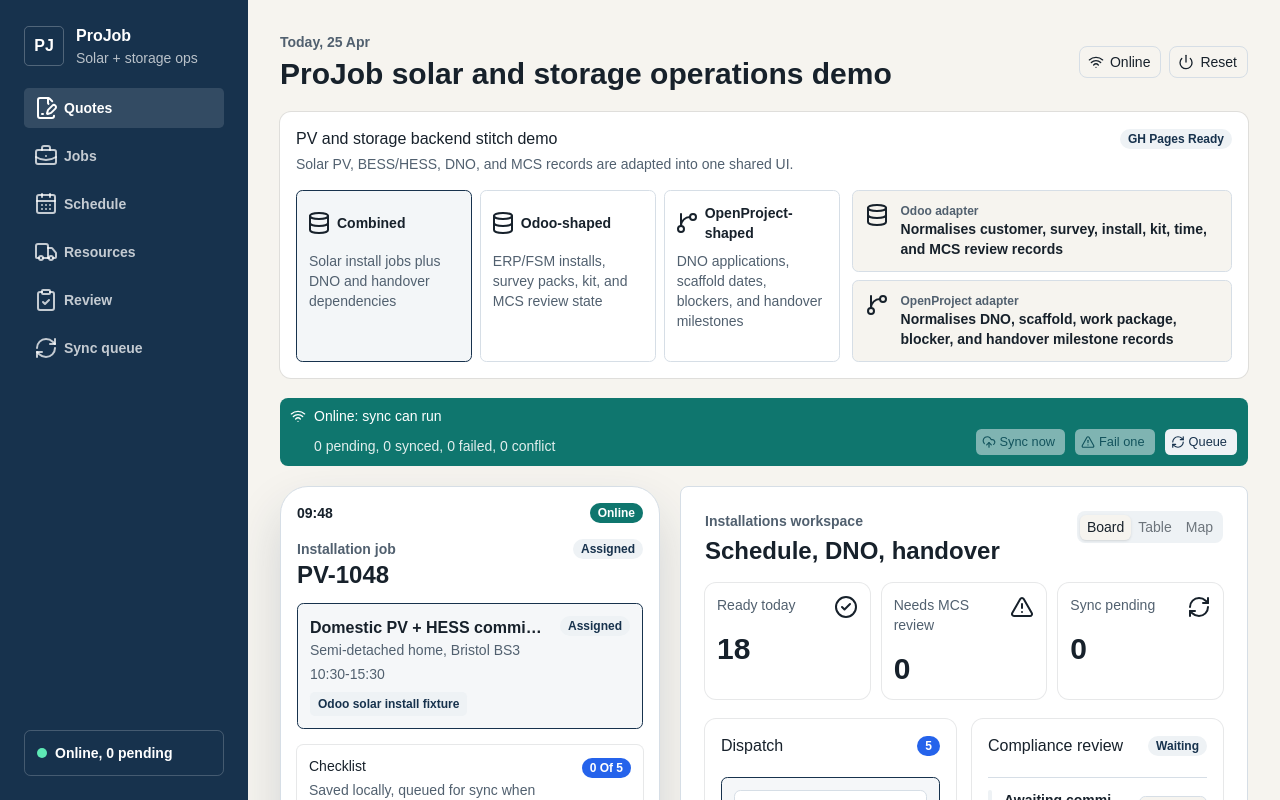
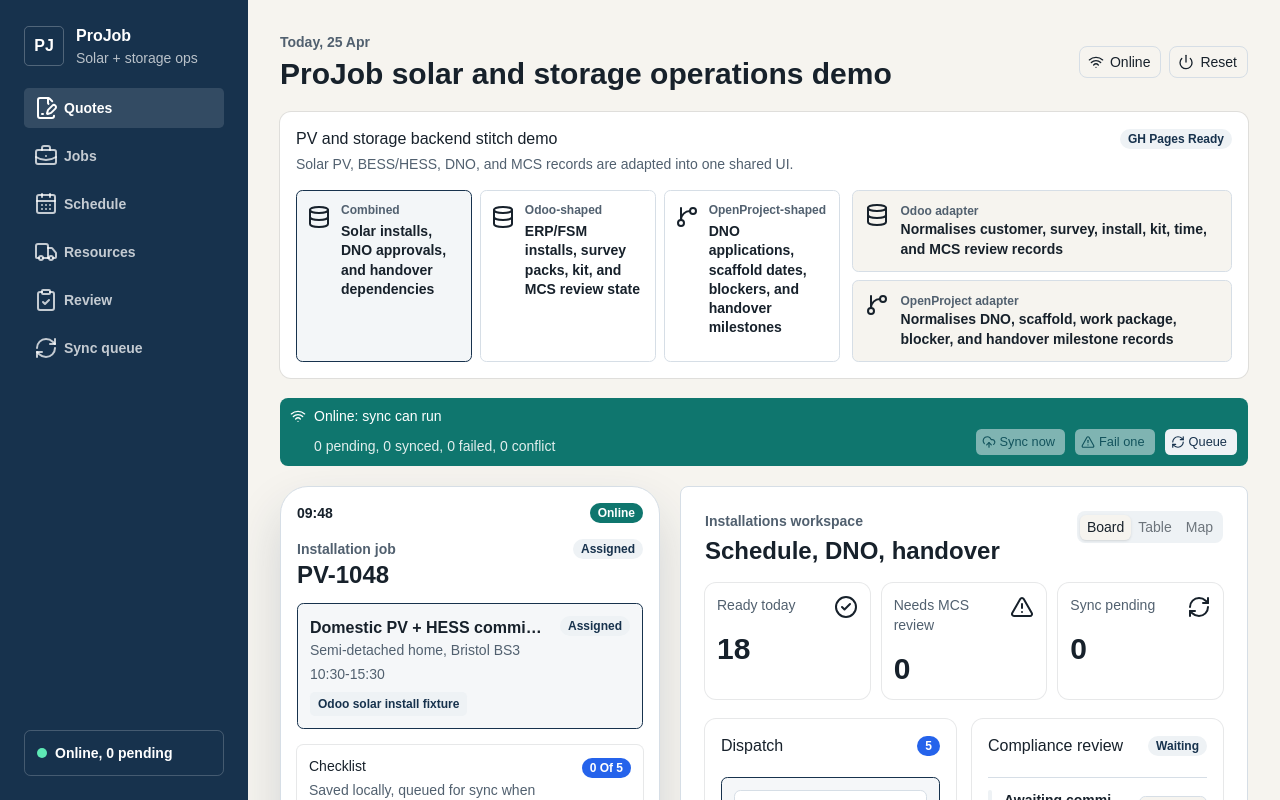
Before and after one commit to ajdench/ProJob-Wiki, a React (Vite) app in the folder experiments/projob-ui-spike/: page / in a window 1280 px wide. Shown: the top 800 px of the page. Built offline with nearby package versions, Linux system fonts and the light colour scheme.

Commit message:
Align source option card typography

```diff
--- a/experiments/projob-ui-spike/src/App.tsx
+++ b/experiments/projob-ui-spike/src/App.tsx
@@ -399,22 +399,20 @@ function DemoSourcePanel({
           {sourceOptions.map((option) => (
             <button
               className={cn(
-                'grid min-h-24 content-start gap-2 rounded-md border p-3 text-left transition-colors hover:bg-muted',
+                'grid min-h-24 grid-cols-[1.25rem_minmax(0,1fr)] content-start gap-x-3 gap-y-1 rounded-md border p-3 text-left transition-colors hover:bg-muted',
                 sourceMode === option.value && 'border-primary bg-muted/70',
               )}
               key={option.value}
               onClick={() => onChangeSourceMode(option.value)}
               type="button"
             >
-              <span className="grid min-h-10 grid-cols-[1.25rem_minmax(0,1fr)] items-center gap-2 text-sm font-bold">
-                {option.value === 'openproject' ? (
-                  <GitBranch aria-hidden="true" className="justify-self-center" />
-                ) : (
-                  <Database aria-hidden="true" className="justify-self-center" />
-                )}
-                <span className="break-words">{option.label}</span>
-              </span>
-              <span className="block text-sm text-muted-foreground">{option.detail}</span>
+              {option.value === 'openproject' ? (
+                <GitBranch aria-hidden="true" className="row-span-2 mt-0.5 justify-self-center" />
+              ) : (
+                <Database aria-hidden="true" className="row-span-2 mt-0.5 justify-self-center" />
+              )}
+              <span className="block text-xs font-bold leading-tight text-muted-foreground">{option.label}</span>
+              <span className="block text-sm font-bold leading-snug break-words">{option.detail}</span>
             </button>
           ))}
         </div>
--- a/experiments/projob-ui-spike/src/adapters/projob.ts
+++ b/experiments/projob-ui-spike/src/adapters/projob.ts
@@ -70,7 +70,7 @@ export const sourceOptions: Array<{ value: DemoSourceMode; label: string; detail
   {
     value: 'combined',
     label: 'Combined',
-    detail: 'Solar install jobs plus DNO and handover dependencies',
+    detail: 'Solar installs, DNO approvals, and handover dependencies',
   },
   {
     value: 'odoo',
```
